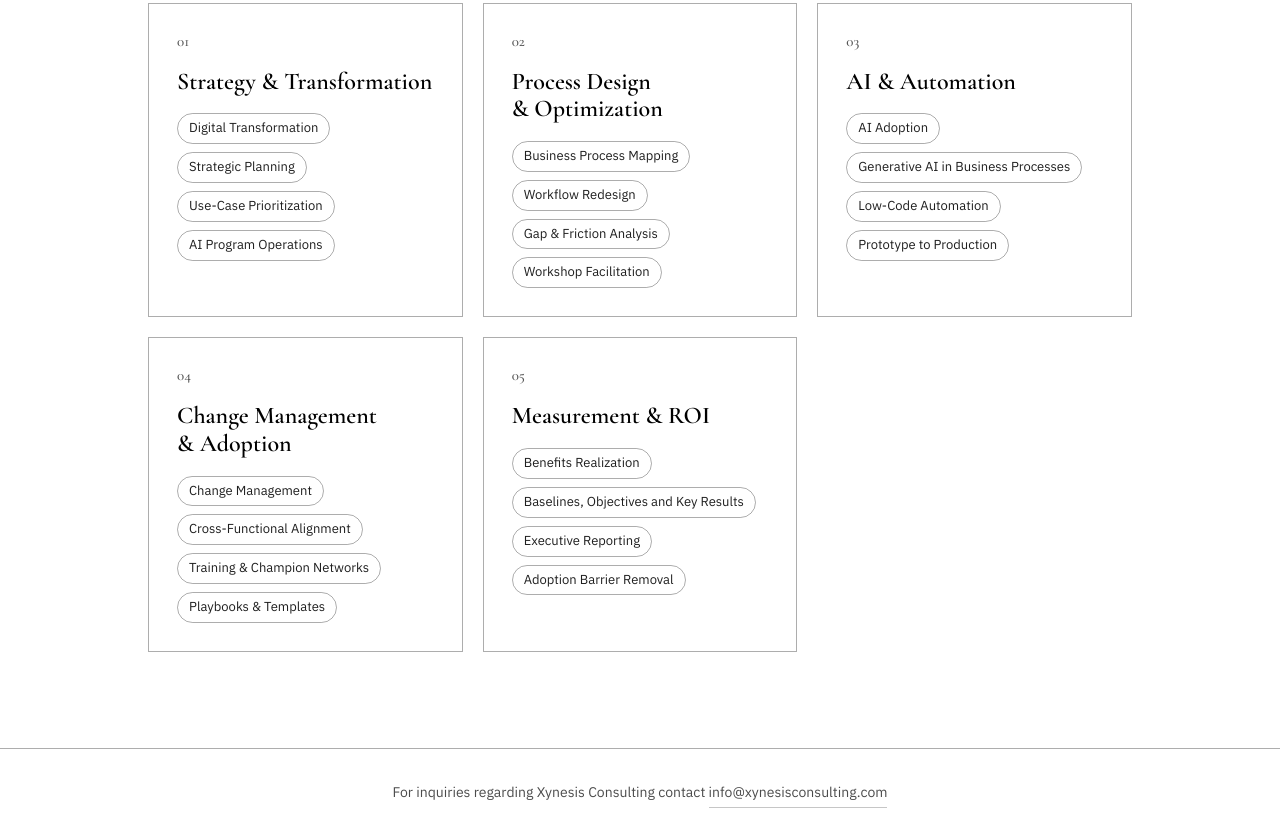
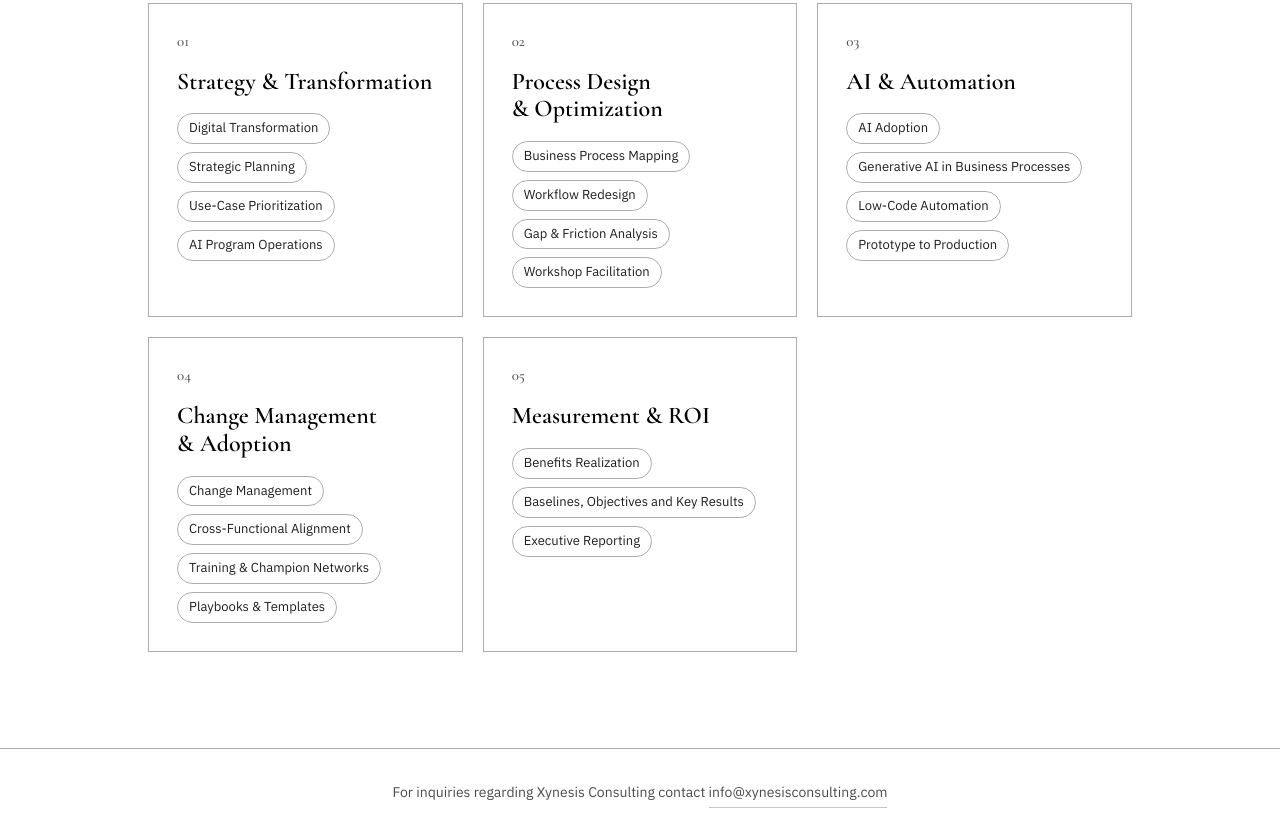
Before and after one commit to mirwhite/xynesis-site, a plain HTML site: page index.html in a window 1280 px wide. Shown: the part 514-1350 px from the top of the page. Drawn offline with nearby package versions, Linux system fonts and the light colour scheme.

Commit message:
Remove Adoption Barrier Removal from Measurement & ROI
Co-Authored-By: Claude Opus 5.5 <noreply@anthropic.com>
Claude-Session: https://claude.ai/code/session_01BuBAxM1NAEm71yviXq7rhy

```diff
--- a/index.html
+++ b/index.html
@@ -136,7 +136,6 @@
           <li>Benefits Realization</li>
           <li>Baselines, Objectives and Key Results</li>
           <li>Executive Reporting</li>
-          <li>Adoption Barrier Removal</li>
         </ul>
       </div>
 
```
